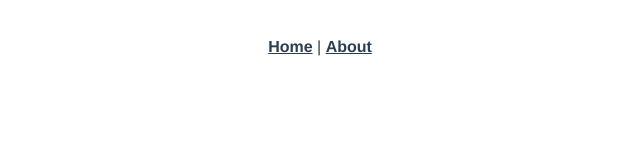
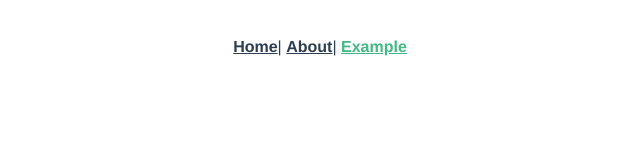
Before and after one commit to kahirokunn/vue-composition-api-example, a Vue app: page /example in a window 1280 px wide. Shown: the top 160 px of the page, without its empty margins (320-960 px from the left). Built offline with nearby package versions, Linux system fonts and the light colour scheme.

Commit message:
[add] exampleの枠を作成

```diff
--- a/src/App.vue
+++ b/src/App.vue
@@ -1,8 +1,9 @@
 <template>
   <div id="app">
     <div id="nav">
-      <router-link to="/">Home</router-link> |
-      <router-link to="/about">About</router-link>
+      <router-link to="/">Home</router-link>|
+      <router-link to="/about">About</router-link>|
+      <router-link to="/example">Example</router-link>
     </div>
     <router-view />
   </div>
--- a/src/router/index.ts
+++ b/src/router/index.ts
@@ -1,6 +1,5 @@
 import Vue from "vue";
 import VueRouter from "vue-router";
-import Home from "../views/Home.vue";
 
 Vue.use(VueRouter);
 
@@ -8,16 +7,17 @@ const routes = [
   {
     path: "/",
     name: "home",
-    component: Home
+    component: () => import("../views/Home.vue")
   },
   {
     path: "/about",
     name: "about",
-    // route level code-splitting
-    // this generates a separate chunk (about.[hash].js) for this route
-    // which is lazy-loaded when the route is visited.
-    component: () =>
-      import(/* webpackChunkName: "about" */ "../views/About.vue")
+    component: () => import("../views/About.vue")
+  },
+  {
+    path: "/example",
+    name: "example",
+    component: () => import("../views/Example.vue")
   }
 ];
 
--- /dev/null
+++ b/src/views/Example.vue
@@ -0,0 +1,7 @@
+<template>
+  <div class="example"></div>
+</template>
+
+<script lang="ts">
+export default {};
+</script>
```
